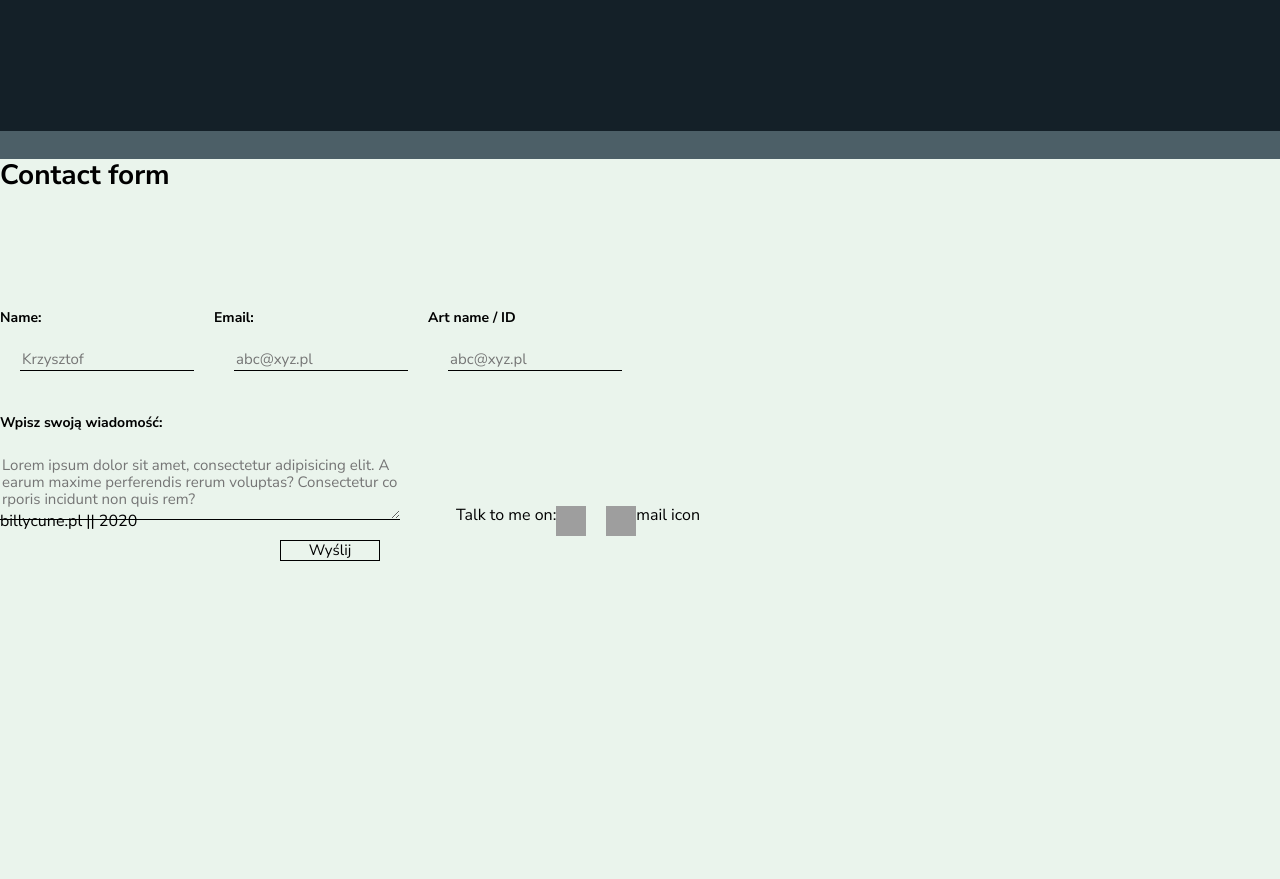
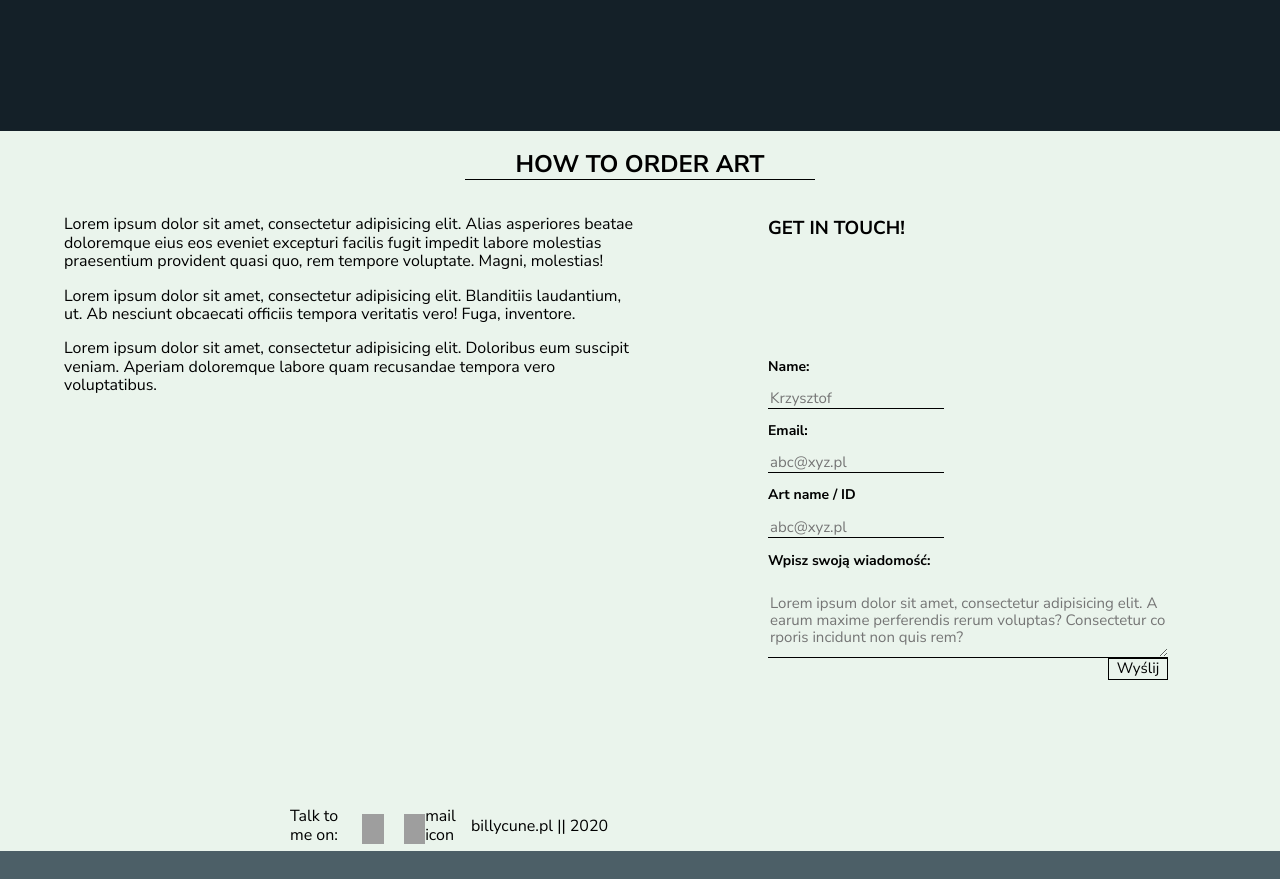
Before and after one commit to tomi09pl/billycune, a React (Create React App) app: page / in a window 1280 px wide. Shown: the part 2140-3019 px from the top of the page. After the commit the page ends 2991 px from the top, so only its background shows below. Built offline with nearby package versions, Linux system fonts and the light colour scheme; grey boxes are pictures that could not be loaded.

Commit message:
contact style update 2

```diff
--- a/src/components/HomeComponents/Contact.js
+++ b/src/components/HomeComponents/Contact.js
@@ -102,9 +102,22 @@ export default class Contact extends React.Component{
     render() {
         return (
             <div className="home-contact-container" id="contact">
+                <div className="howToOrder">
+                    <h2>HOW TO ORDER ART</h2>
+                    <div className="boxes">
+                        <div className="aboutText">
+                            <p>
+                                Lorem ipsum dolor sit amet, consectetur adipisicing elit. Alias asperiores beatae doloremque eius eos eveniet excepturi facilis fugit impedit labore molestias praesentium provident quasi quo, rem tempore voluptate. Magni, molestias!
+                            </p>
+                            <p>
+                                Lorem ipsum dolor sit amet, consectetur adipisicing elit. Blanditiis laudantium, ut. Ab nesciunt obcaecati officiis tempora veritatis vero! Fuga, inventore.
+                            </p>
+                            <p>
+                                Lorem ipsum dolor sit amet, consectetur adipisicing elit. Doloribus eum suscipit veniam. Aperiam doloremque labore quam recusandae tempora vero voluptatibus.
+                            </p>
+                        </div>
                         <div className="contactForm">
-                    <p>Contact form</p>
-                    <div className="contactDecoration" />
+                            <h3>GET IN TOUCH!</h3>
                             <div className='messageSend'>
                                 {this.state.messageSend && <p className='send'>Wiadomość została wysłana!<br/>Wkrótce się skonatktujemy.</p>}
                                 {this.state.fetchError && <p className='error'>Bład serwera!</p>}
@@ -136,14 +149,18 @@ export default class Contact extends React.Component{
                                 <input className="sendButton" type="submit" value="Wyślij" />
                             </form>
                         </div>
+                    </div>
+                </div>
+
+                {/* ---------------  FOOTER -----------------  */}
                 <div className="contactFooter">
-                    <p>billycune.pl || 2020</p>
                     <div className="socialIcons">
                         Talk to me on:
                         <div className="facebook"/>
                         <div className="instagram"/>
                         <div>mail icon</div>
                     </div>
+                    <p>billycune.pl || 2020</p>
                 </div>
             </div>
 
--- a/src/scss/_contact.scss
+++ b/src/scss/_contact.scss
@@ -1,45 +1,52 @@
 
 
-
-.homeContact {
-  ////background-image: url("../../assets/Background-Contact-Form.jpg");
-  ////background-size: cover;
-  ////background-repeat: no-repeat;
-  ////background-position: top;
-  //width: calc(100vw - (100vw - 100%));
-  //height: 700px;
-  //position: relative;
+.home-contact-container h2 {
+  border-bottom: 1px solid black;
+  text-align: center;
+  width: 350px;
 }
 
-.homeContact img {
-  //height: 100%;
-  //width: 100%;
-  //opacity: 0.2;
+.howToOrder {
+  display: flex;
+  flex-direction: column;
+  align-items: center;
+  height: 90vh;
+  width: calc(100vw - (100vw - 100%));
+}
+
+.howToOrder .boxes {
+  display: flex;
+}
+
+.aboutText {
+  width: 45%;
+  padding-left: 5%;
+  padding-right: 5%;
 }
 
 .contactForm {
-  //margin-top: 100px;
-  //height: 400px;
-  //width: 350px;
-  //position: absolute;
-  //right: 150px;
-  //top: 0;
-  //display: flex;
-  //flex-direction: column;
-  //justify-content: space-around;
-  //align-items: center;
+  width: 35%;
+  padding-left: 5%;
+  padding-right: 5%;
 }
 
-.contactForm p {
-  font-size: 28px;
-  font-weight: bold;
+.contactFooter {
+  width: calc(100vw - (100vw - 100%));
+}
+
+.contactFooter p {
+  width: 100%;
+}
+
+.contactFooter .socialIcons {
+
 }
 
 .contactForm form {
-  height: 200px;
+  height: 70%;
   display: flex;
   flex-direction: column;
-  justify-content: space-around;
+  justify-content: space-between;
   font-size: 15px;
   width: 400px;
 }
@@ -49,8 +56,8 @@
   background: none;
   box-shadow: 0px 0px 0px transparent;
   border: solid 1px black;
-  margin: 20px;
-  width: 100px;
+  //margin: 20px;
+  //width: 100px;
   text-shadow: 0px 0px 0px transparent;
 }
 
@@ -66,14 +73,14 @@
   border-right: none;
   background: none;
   border-bottom: solid 1px black;
-  width: 170px;
-  margin-top: 10px;
+  //width: 170px;
+  margin-top: 0px;
 }
 
 .formTop {
-  display: flex;
-  justify-content: space-between;
-  border-top: none;
+  //display: flex;
+  //justify-content: space-between;
+  //border-top: none;
 
 }
 
@@ -81,7 +88,7 @@
 .formBottom {
   display: flex;
   flex-direction: column;
-  margin-top: 10px;
+  //margin-top: 10px;
 }
 
 .formMessage {
--- a/src/scss/home.scss
+++ b/src/scss/home.scss
@@ -23,4 +23,8 @@
 .home-contact-container {
   background-color: $color4;
   height: 90vh;
+  width: calc(100vw - (100vw - 100%));
+  display: flex;
+  flex-direction: column;
+  align-items: center;
 }
```
Lines whose indentation alone changed are shown as unchanged.
